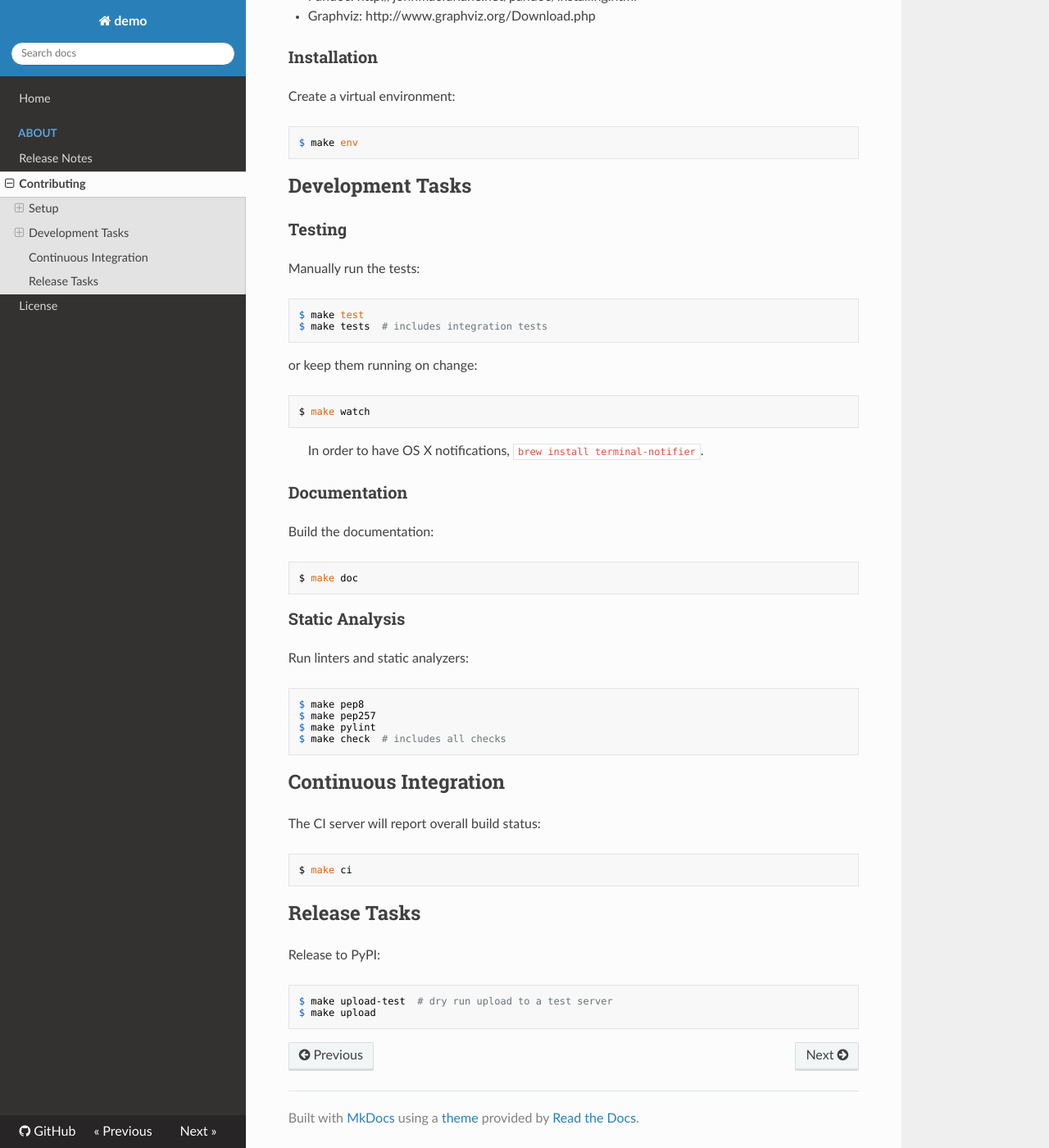
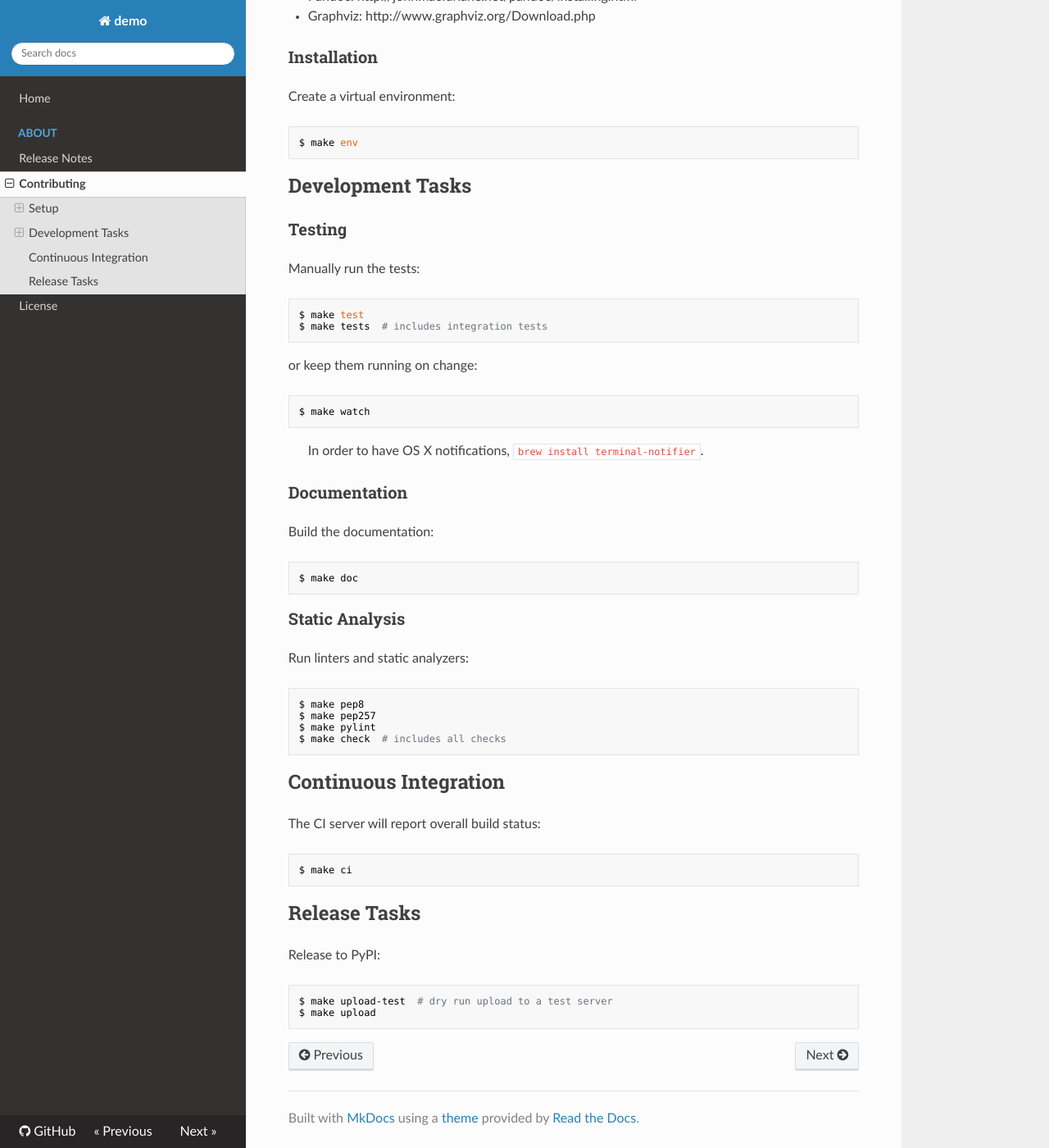
Before and after one commit to jacebrowning/template-python-demo, an MkDocs documentation site: the page built from docs/about/contributing.md, in a window 1280 px wide and 1400 px high, scrolled down 390 px. Shown: the whole window at 82% size. Built offline with MkDocs 1.6.1, drawn with Linux system fonts in a browser that asks for light colours; nearby versions of some CDN libraries; old or Windows-style settings are respelled for this version of MkDocs.

````diff
--- a/docs/about/contributing.md
+++ b/docs/about/contributing.md
@@ -15,7 +15,7 @@
 
 Create a virtual environment:
 
-```
+```sh
 $ make env
 ```
 
@@ -25,14 +25,14 @@ $ make env
 
 Manually run the tests:
 
-```
+```sh
 $ make test
 $ make tests  # includes integration tests
 ```
 
 or keep them running on change:
 
-```
+```sh
 $ make watch
 ```
 
@@ -42,7 +42,7 @@ $ make watch
 
 Build the documentation:
 
-```
+```sh
 $ make doc
 ```
 
@@ -50,7 +50,7 @@ $ make doc
 
 Run linters and static analyzers:
 
-```
+```sh
 $ make pep8
 $ make pep257
 $ make pylint
@@ -61,7 +61,7 @@ $ make check  # includes all checks
 
 The CI server will report overall build status:
 
-```
+```sh
 $ make ci
 ```
 
@@ -69,7 +69,7 @@ $ make ci
 
 Release to PyPI:
 
-```
+```sh
 $ make upload-test  # dry run upload to a test server
 $ make upload
 ```
````
Also changed, not shown: CONTRIBUTING.md (+7 -7 lines), README.md (+3 -3 lines), 1 other file.
